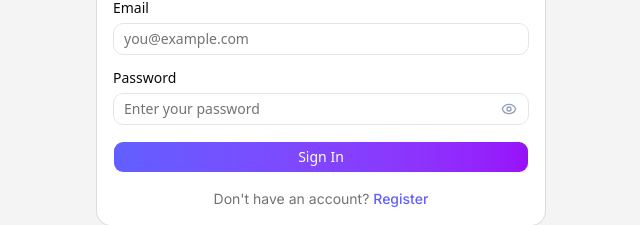
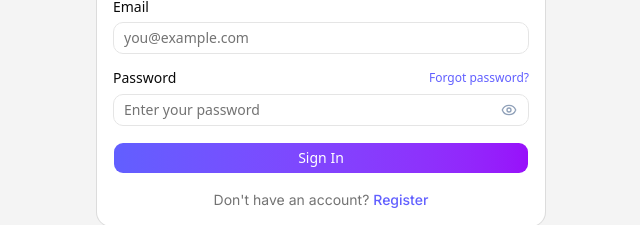
Before and after one commit to NagaPrasanthMadduluri-invensis/Invensis-LMS, a Next.js app: page /login in a window 1280 px wide. Shown: the part 332-557 px from the top of the page, without its empty margins (319-959 px from the left). Built offline with nearby package versions, Linux system fonts and the light colour scheme.

Commit message:
forgot password implementation

```diff
--- a/app/(auth)/login/page.js
+++ b/app/(auth)/login/page.js
@@ -66,7 +66,12 @@
             )}
           </Box>
           <Box className="space-y-2">
-            <Label htmlFor="password">Password</Label>
+            <Box className="flex items-center justify-between">
+              <Label htmlFor="password">Password</Label>
+              <Link href="/forgot-password" className="text-xs text-indigo-500 font-medium hover:underline">
+                Forgot password?
+              </Link>
+            </Box>
             <Box className="relative">
               <Input
                 id="password"
```
